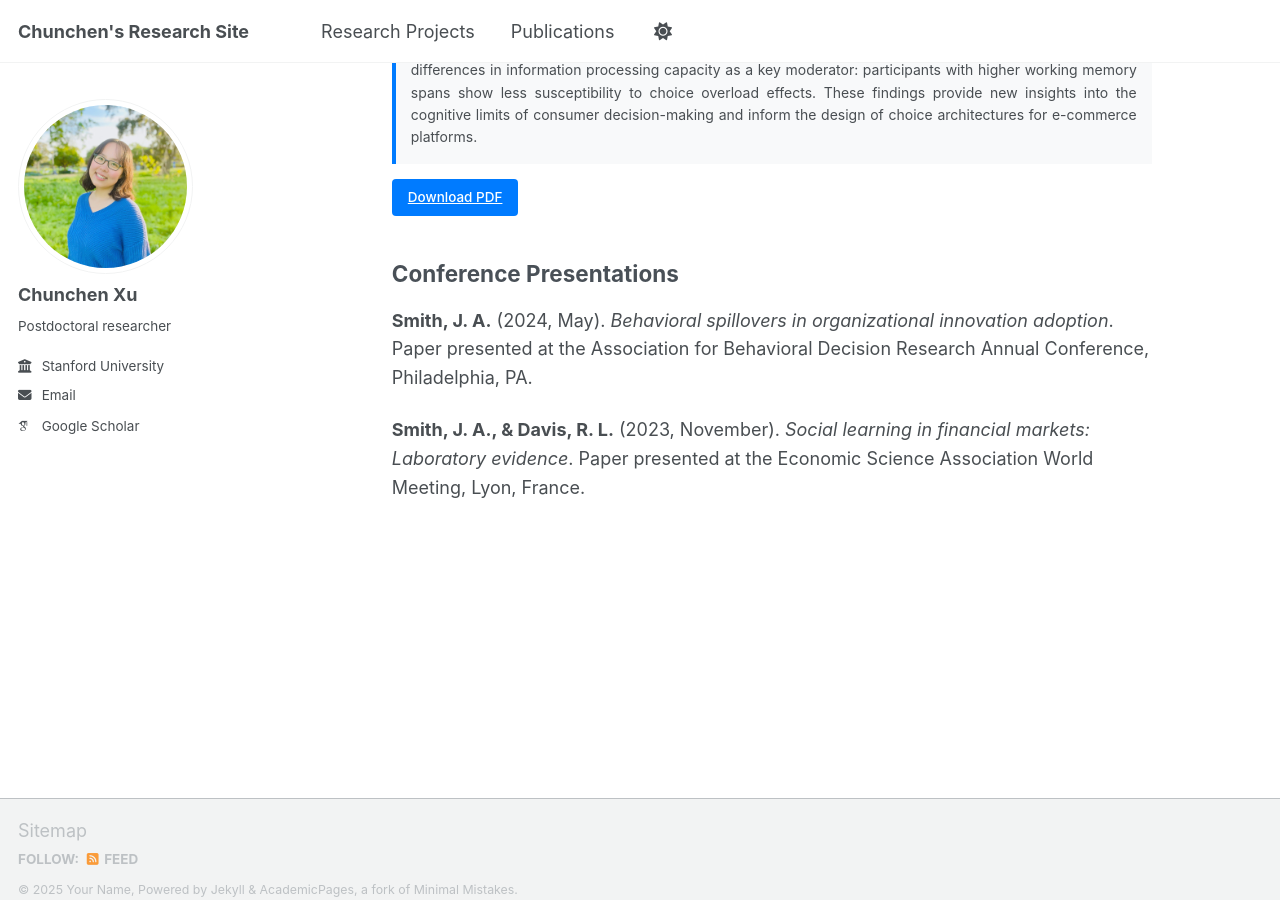
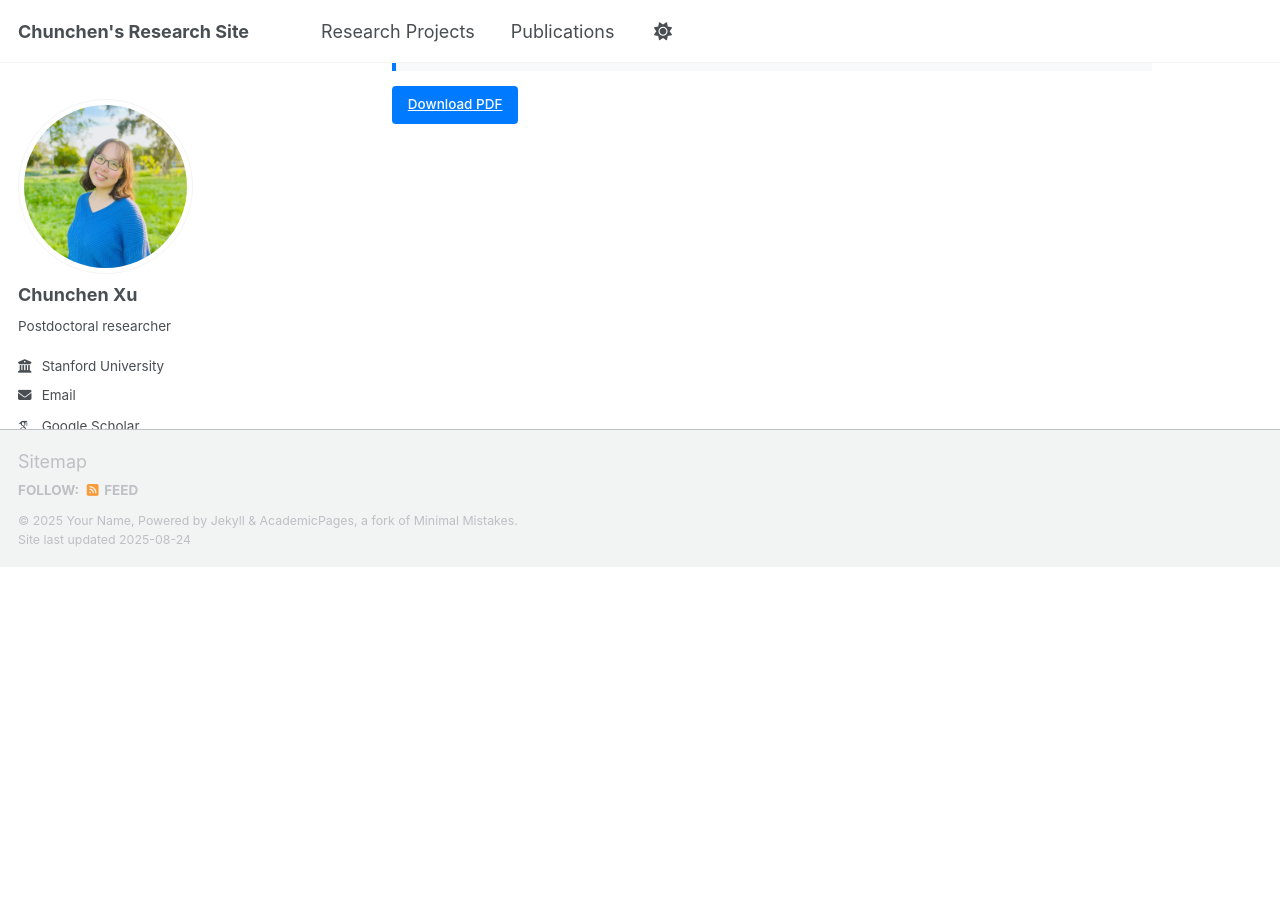
Before and after one commit to chunchenxu/chunchenxu.github.io, a Jekyll site: the page built from _pages/publications.html, in a window 1280 px wide and 900 px high, scrolled down 1847 px. Built offline with Jekyll 4.4.1, drawn with Linux system fonts in a browser that asks for light colours; some web fonts are replaced; a script that is not in the unit is left out; after the commit the page ends 2414 px from its top, so only the background shows below that; some of the changed text lies outside the part shown.

Commit message:
Update publications.html

```diff
--- a/_pages/publications.html
+++ b/_pages/publications.html
@@ -72,16 +68,6 @@ author_profile: true
         <div class="download-section">
             <a href="files/working_paper1.pdf" class="btn btn-primary" target="_blank">Download PDF</a>
         </div>
-    </div>
-
-    <h2>Conference Presentations</h2>
-
-    <div class="conference-entry">
-        <p><strong>Smith, J. A.</strong> (2024, May). <em>Behavioral spillovers in organizational innovation adoption</em>. Paper presented at the Association for Behavioral Decision Research Annual Conference, Philadelphia, PA.</p>
-    </div>
-
-    <div class="conference-entry">
-        <p><strong>Smith, J. A., &amp; Davis, R. L.</strong> (2023, November). <em>Social learning in financial markets: Laboratory evidence</em>. Paper presented at the Economic Science Association World Meeting, Lyon, France.</p>
     </div>
 
 </div>
```
Also changed, not shown: other parts of _pages/publications.html (+0 -4 lines).
